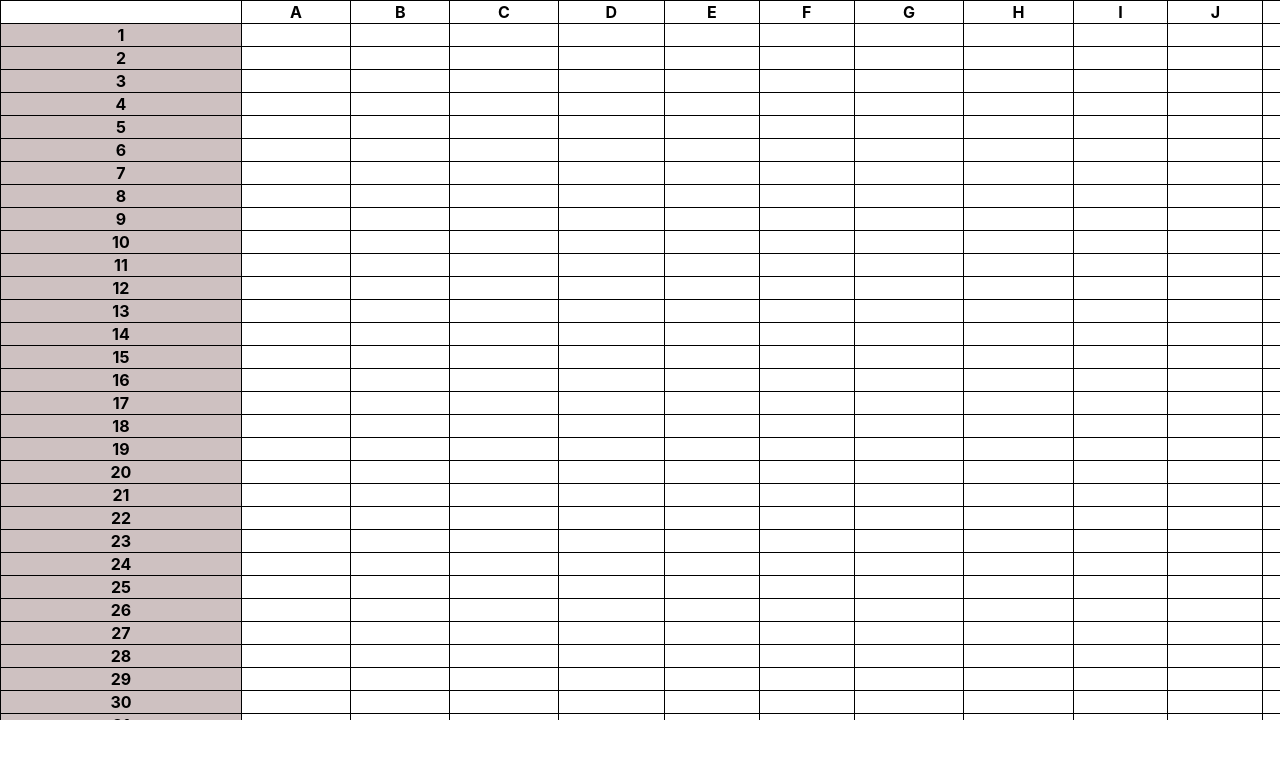
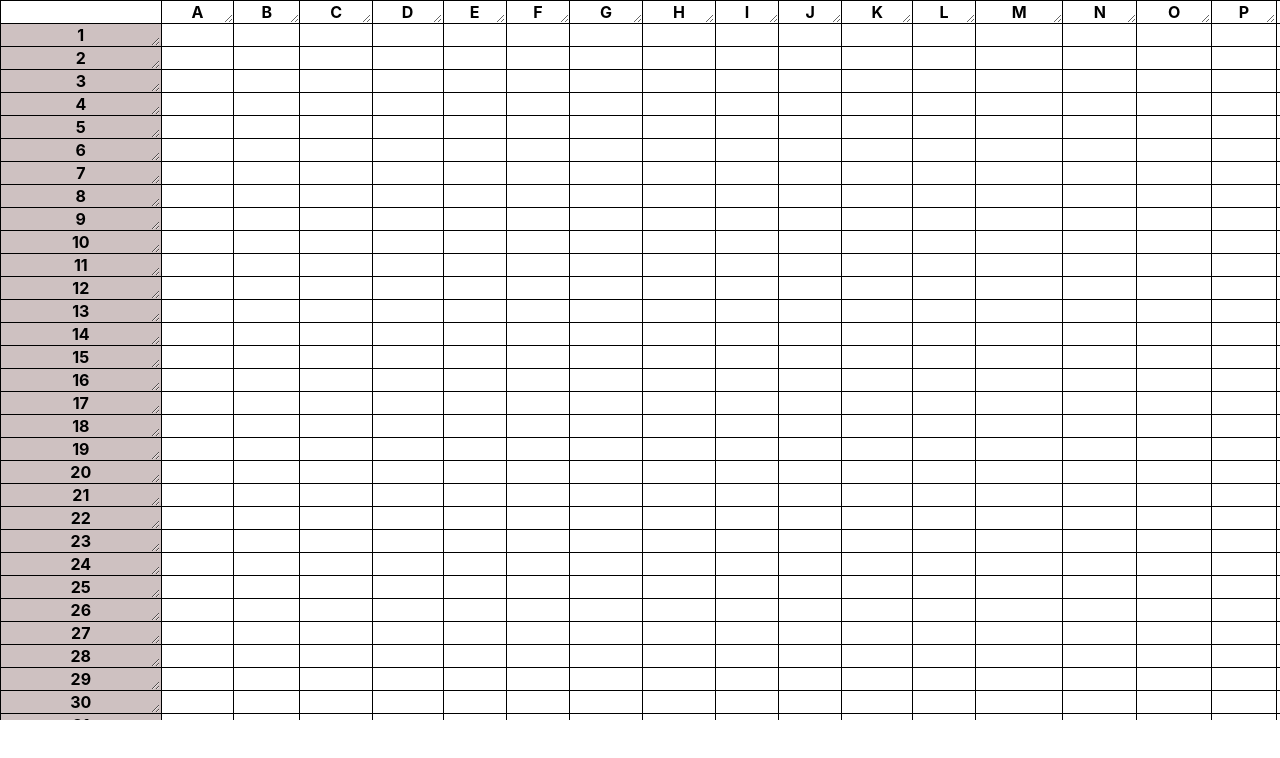
Before and after one commit to lukanthrope/web-table, a React (Create React App) app: page / in a window 1280 px wide. Shown: the top 758 px of the page. Built offline with nearby package versions, Linux system fonts and the light colour scheme.

Commit message:
table resizes

```diff
--- a/src/components/tables/tables.css
+++ b/src/components/tables/tables.css
@@ -6,7 +6,7 @@
 
 .table {
   position: relative;
-  width: 3000px;
+  width: 2000px;
 }
 
 .table td, th, .table {
@@ -15,29 +15,38 @@
   border-collapse: collapse;
 }
 
-.table td {
-  resize: both;
+.t-header {
+  width: 10px;
+  overflow: auto;
+  resize: horizontal;
 }
 
-.t-header {
-  width: 10px;
+.table td {
+  overflow: auto;
+  overflow-y: hidden;
+  overflow-x: hidden;
+}
+
+.table td:hover {
+  border: 2px solid rgb(91, 210, 250);
 }
 
 .row-header {
   width: 30px;
   background-color: rgb(206, 193, 193);
+  overflow: auto;
+  resize: vertical;
 }
 
 .table td input {
   border: none;
   position: relative;
-  width: 90%;
-  height: 100%;
+  width: 95%;
+  height: 90%;
 }
 
 .table td input:focus {
   outline: none;
-  border: 2px solid rgb(91, 210, 250);
-  border-radius: 0%;
+  border: none;
   z-index: 2;
 }
```
